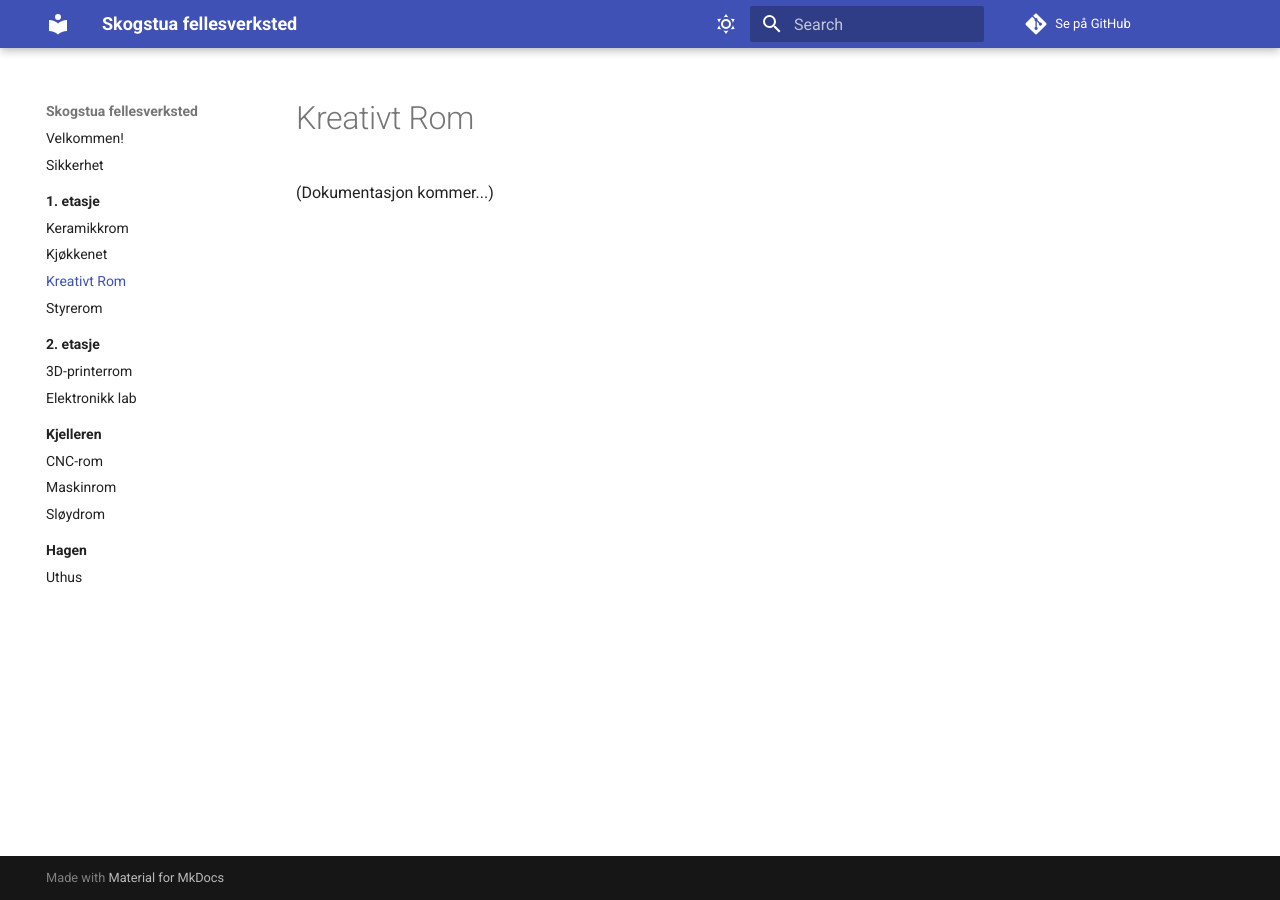
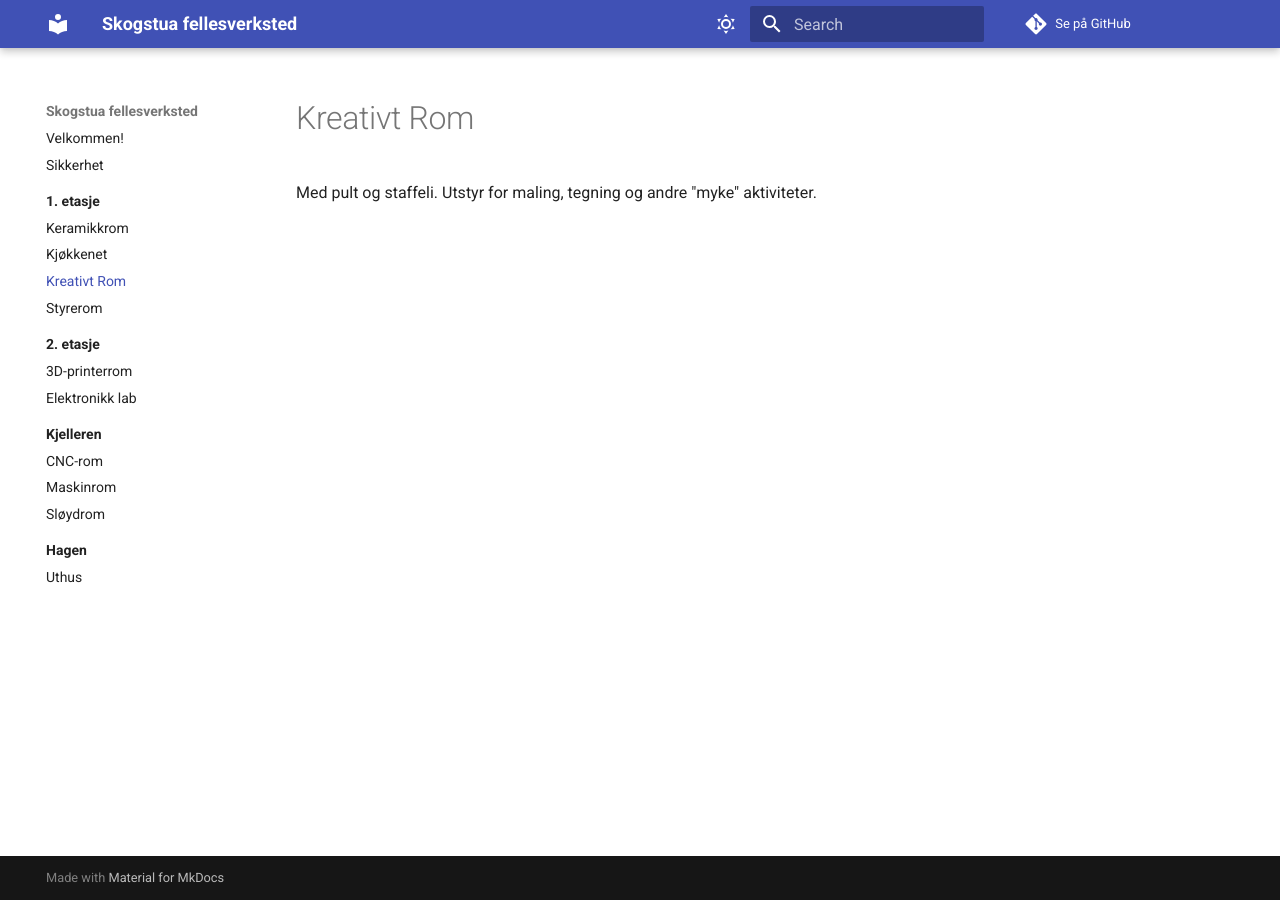
Before and after one commit to Tromsoskapere/mkdocs-skogstua, an MkDocs documentation site: the page built from docs/1. etasje/kreativt_rom.md, in a window 1280 px wide. Built offline with MkDocs 1.6.1 and Material for MkDocs 9.7.7, drawn with Linux system fonts in a browser that asks for light colours; comment, search, counter and statistics services are not loaded.

Commit message:
Update kreativt_rom.md

```diff
--- a/docs/1. etasje/kreativt_rom.md
+++ b/docs/1. etasje/kreativt_rom.md
@@ -1,3 +1,3 @@
 # Kreativt Rom
 
-(Dokumentasjon kommer...)
+Med pult og staffeli. Utstyr for maling, tegning og andre "myke" aktiviteter.
```
